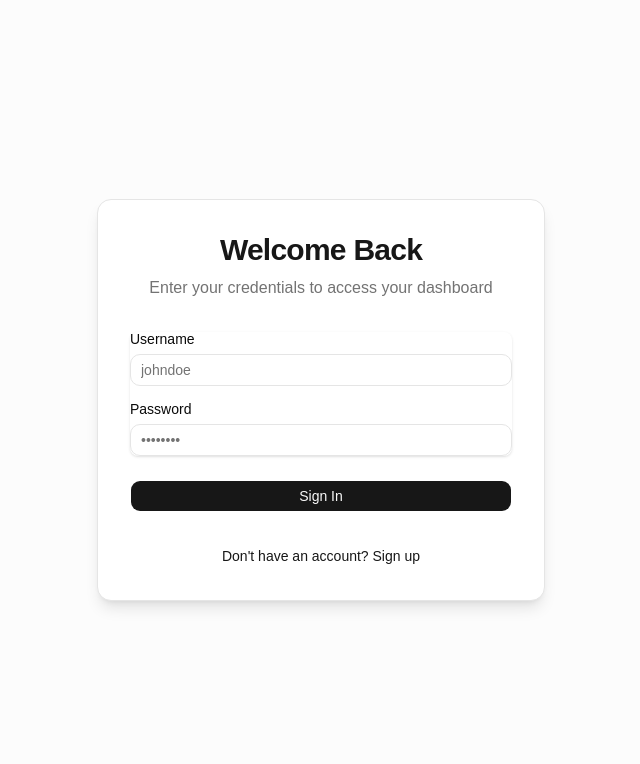
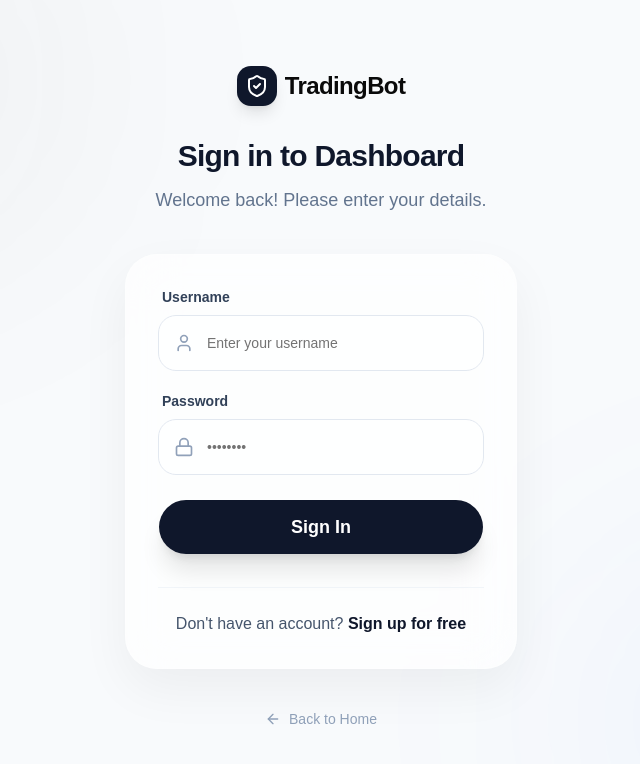
Before and after one commit to Prewal137/trading-bot-n8n, a React (Vite) app in the folder trading-n8n-monorepo/apps/frontend/: page /auth in a window 1280 px wide. Shown: the top 764 px of the page, without its empty margins (319-959 px from the left). Built offline with nearby package versions, Linux system fonts and the light colour scheme.

Commit message:
Improved the UI

```diff
--- a/trading-n8n-monorepo/apps/frontend/src/components/ActionSheet.tsx
+++ b/trading-n8n-monorepo/apps/frontend/src/components/ActionSheet.tsx
@@ -161,8 +161,9 @@ export const ActionSheet = ({
 
     <SheetFooter className="mt-auto pt-10 px-2 pb-8">
       <Button
-        className="w-full h-14 rounded-full bg-slate-900 text-white hover:bg-slate-800 shadow-xl transition-all text-base font-bold"
+        className="w-full h-12 rounded-full bg-slate-900 text-white hover:bg-slate-800 shadow-xl transition-all text-base font-bold"
         onClick={() => {
+
           onSelect(selectedAction as NodeKind, metadata, credentials)
           setOpen(false)
         }}
--- a/trading-n8n-monorepo/apps/frontend/src/components/CreateWorkflow.tsx
+++ b/trading-n8n-monorepo/apps/frontend/src/components/CreateWorkflow.tsx
@@ -181,7 +181,8 @@ export function CreateWorkflow() {
           className="bg-secondary/5"
         >
           <Background variant={"dots" as any} gap={12} size={1} color="#cbd5e1" />
-          <Controls className="bg-background border shadow-md rounded-md p-1 fill-foreground" />
+          <Controls className="bg-background border shadow-md rounded-md p-1 fill-foreground mb-4 ml-4" />
+
         </ReactFlow>
       </div>
     </div>
--- a/trading-n8n-monorepo/apps/frontend/src/components/TriggerSheet.tsx
+++ b/trading-n8n-monorepo/apps/frontend/src/components/TriggerSheet.tsx
@@ -177,8 +177,9 @@ export const TriggerSheet = ({
 
         <SheetFooter className="mt-auto pt-10 px-2 pb-8">
           <Button
-            className="w-full h-14 rounded-full bg-slate-900 text-white hover:bg-slate-800 shadow-xl transition-all text-base font-bold"
+            className="w-full h-12 rounded-full bg-slate-900 text-white hover:bg-slate-800 shadow-xl transition-all text-base font-bold"
             onClick={() => {
+
               onSelect(selectedTrigger, metadata)
               setOpen(false)
             }}
--- a/trading-n8n-monorepo/apps/frontend/src/pages/Auth.tsx
+++ b/trading-n8n-monorepo/apps/frontend/src/pages/Auth.tsx
@@ -1,9 +1,10 @@
 import React, { useState } from "react";
-import { useNavigate } from "react-router-dom";
+import { useNavigate, Link } from "react-router-dom";
 import { apiSignin, apiSignup } from "@/lib/api";
 import { Button } from "@/components/ui/button";
 import { Input } from "@/components/ui/input";
 import { Label } from "@/components/ui/label";
+import { ArrowLeft, Loader2, ShieldCheck, Lock, User } from "lucide-react";
 
 const Auth = () => {
   const [isLogin, setIsLogin] = useState(true);
@@ -35,66 +36,106 @@ const Auth = () => {
   };
 
   return (
-    <div className="flex h-screen items-center justify-center bg-secondary/20">
-      <div className="w-full max-w-md space-y-8 rounded-xl bg-background p-8 shadow-lg border">
-        <div className="text-center">
-          <h1 className="text-3xl font-bold tracking-tight text-primary">
-            {isLogin ? "Welcome Back" : "Create Account"}
+    <div className="min-h-screen w-full flex items-center justify-center bg-[#f8fafc] relative overflow-hidden font-sans">
+      {/* Background Decorations */}
+      <div className="absolute top-[-10%] left-[-10%] w-[40%] h-[40%] bg-primary/5 rounded-full blur-[120px]" />
+      <div className="absolute bottom-[-10%] right-[-10%] w-[40%] h-[40%] bg-blue-500/5 rounded-full blur-[120px]" />
+
+      <div className="w-full max-w-[440px] px-6 py-12 relative z-10">
+        <div className="mb-10 flex flex-col items-center text-center">
+          <Link to="/" className="mb-8 flex items-center gap-2 group transition-all">
+            <div className="h-10 w-10 bg-slate-900 rounded-xl flex items-center justify-center shadow-lg group-hover:scale-105 transition-transform">
+              <ShieldCheck className="text-white h-6 w-6" />
+            </div>
+            <span className="text-2xl font-bold tracking-tight">TradingBot</span>
+          </Link>
+
+          <h1 className="text-3xl font-extrabold tracking-tight text-slate-900 mb-3">
+            {isLogin ? "Sign in to Dashboard" : "Create your account"}
           </h1>
-          <p className="mt-2 text-muted-foreground">
-            {isLogin ? "Enter your credentials to access your dashboard" : "Sign up to start building workflows"}
+          <p className="text-slate-500 text-lg">
+            {isLogin
+              ? "Welcome back! Please enter your details."
+              : "Get started with the most powerful trading automation."}
           </p>
         </div>
 
-        <form className="mt-8 space-y-6" onSubmit={handleSubmit}>
-          <div className="space-y-4 rounded-md shadow-sm">
+        <div className="bg-white/70 backdrop-blur-xl border border-white/20 rounded-[32px] p-8 shadow-[0_20px_50px_rgba(0,0,0,0.05)]">
+          <form className="space-y-6" onSubmit={handleSubmit}>
+            <div className="space-y-5">
               <div className="space-y-2">
-              <Label htmlFor="username">Username</Label>
+                <Label htmlFor="username" className="text-sm font-semibold text-slate-700 ml-1">Username</Label>
+                <div className="relative">
+                  <User className="absolute left-4 top-1/2 -translate-y-1/2 h-5 w-5 text-slate-400" />
                   <Input
                     id="username"
-                name="username"
                     type="text"
                     required
                     value={username}
                     onChange={(e) => setUsername(e.target.value)}
-                placeholder="johndoe"
+                    placeholder="Enter your username"
+                    className="h-14 pl-12 rounded-2xl border-slate-200 bg-white/50 focus:bg-white focus:ring-slate-900 transition-all text-base"
                   />
                 </div>
+              </div>
+
               <div className="space-y-2">
-              <Label htmlFor="password">Password</Label>
+                <Label htmlFor="password" className="text-sm font-semibold text-slate-700 ml-1">Password</Label>
+                <div className="relative">
+                  <Lock className="absolute left-4 top-1/2 -translate-y-1/2 h-5 w-5 text-slate-400" />
                   <Input
                     id="password"
-                name="password"
                     type="password"
                     required
                     value={password}
                     onChange={(e) => setPassword(e.target.value)}
                     placeholder="••••••••"
+                    className="h-14 pl-12 rounded-2xl border-slate-200 bg-white/50 focus:bg-white focus:ring-slate-900 transition-all text-base"
                   />
+                </div>
               </div>
             </div>
 
             {error && (
-            <div className="text-sm font-medium text-destructive text-center">
+              <div className="p-4 rounded-2xl bg-destructive/5 border border-destructive/10 text-destructive text-sm font-medium text-center animate-in fade-in zoom-in duration-300">
                 {error}
               </div>
             )}
 
-          <div>
-            <Button type="submit" className="w-full" disabled={loading}>
-              {loading ? "Processing..." : isLogin ? "Sign In" : "Sign Up"}
+            <Button
+              type="submit"
+              className="w-full h-14 rounded-full bg-slate-900 hover:bg-slate-800 text-white shadow-xl hover:shadow-2xl transition-all text-lg font-bold"
+              disabled={loading}
+            >
+              {loading ? (
+                <div className="flex items-center gap-2">
+                  <Loader2 className="h-5 w-5 animate-spin" />
+                  <span>Processing...</span>
+                </div>
+              ) : isLogin ? "Sign In" : "Create Account"}
             </Button>
-          </div>
           </form>
 
-        <div className="text-center">
+          <div className="mt-8 pt-6 border-t border-slate-100 text-center">
             <button
               type="button"
               onClick={() => setIsLogin(!isLogin)}
-            className="text-sm font-medium text-primary hover:underline"
+              className="text-slate-600 hover:text-slate-900 transition-colors font-medium"
             >
-            {isLogin ? "Don't have an account? Sign up" : "Already have an account? Sign in"}
+              {isLogin ? (
+                <span>Don't have an account? <span className="text-slate-900 font-bold underline-offset-4 hover:underline">Sign up for free</span></span>
+              ) : (
+                <span>Already have an account? <span className="text-slate-900 font-bold underline-offset-4 hover:underline">Log in here</span></span>
+              )}
             </button>
+          </div>
+        </div>
+
+        <div className="mt-10 text-center">
+          <Link to="/" className="inline-flex items-center gap-2 text-slate-400 hover:text-slate-600 transition-colors text-sm font-medium">
+            <ArrowLeft className="h-4 w-4" />
+            Back to Home
+          </Link>
         </div>
       </div>
     </div>
```
Lines whose indentation alone changed are shown as unchanged.
